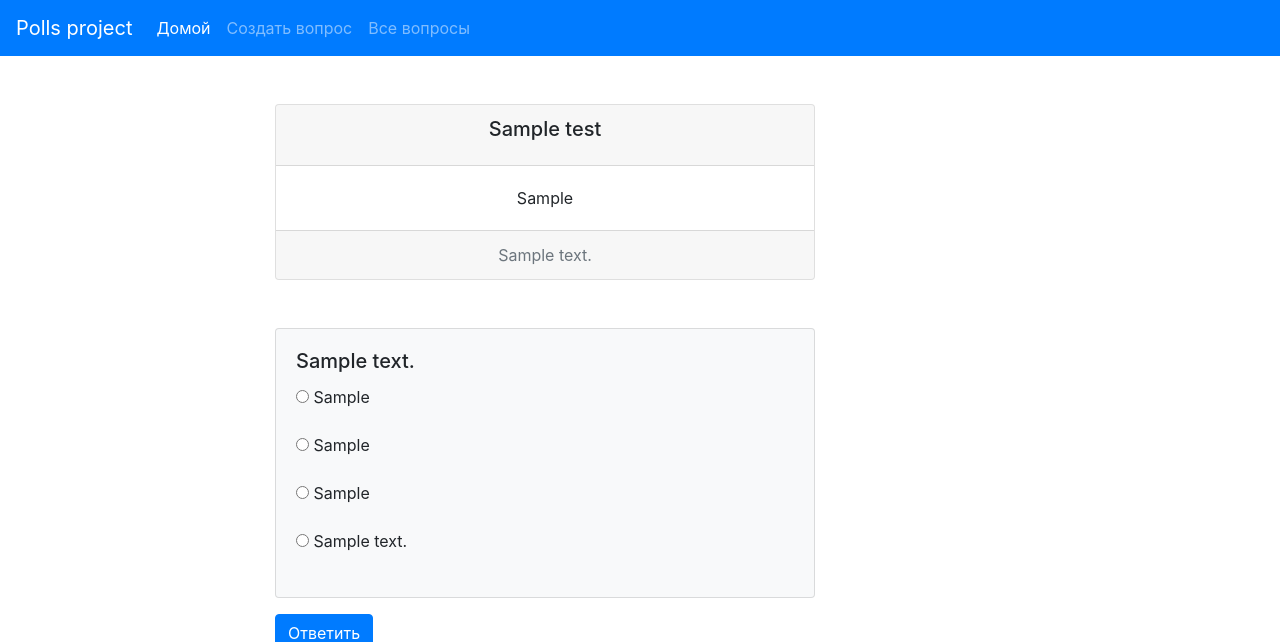
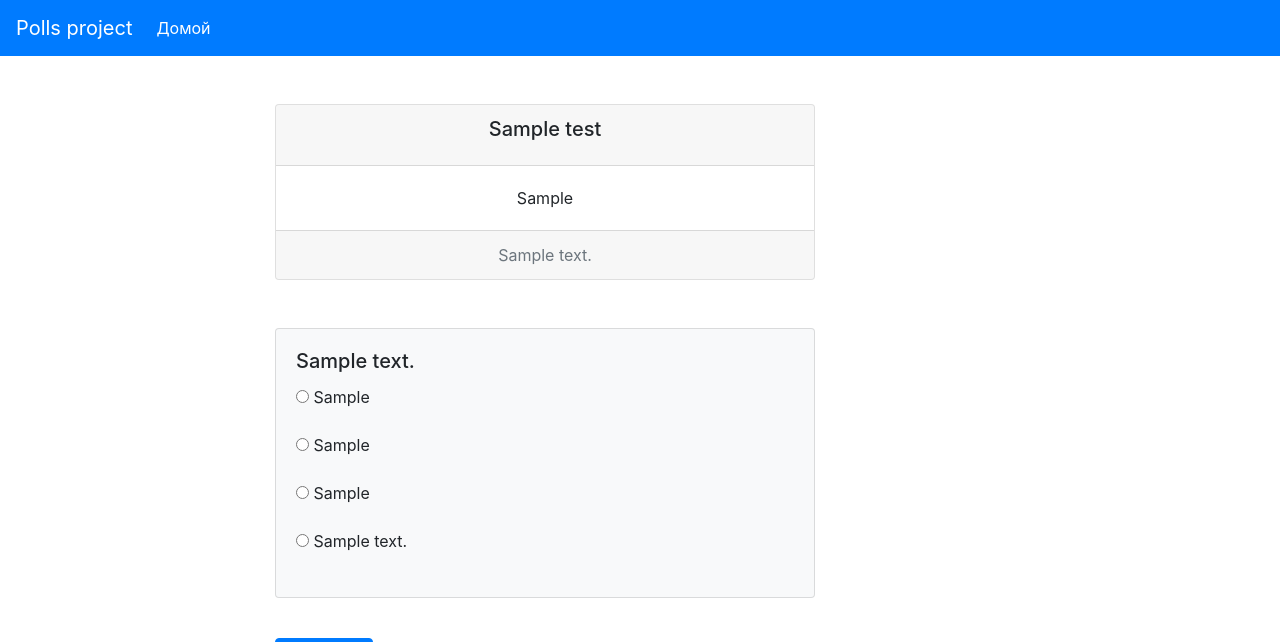
Before and after one commit to lkshinoda/polls_project, a Django app: a page that uses polls/templates/polls/run_test.html in a window 1280 px wide. Shown: the top 642 px of the page. Run offline with Django 3.2, Linux system fonts and the light colour scheme; tables that the repository leaves empty hold one stand-in row (values such as "Sample post"); some libraries are stand-ins or nearby versions.

Commit message:
small fix

```diff
--- a/polls/templates/polls/detail_test.html
+++ b/polls/templates/polls/detail_test.html
@@ -21,13 +21,7 @@
 
     <br>
     <br>
-    {% for quest in test.question.all %}
 
-        <p>{{ quest.question_text }}
-
-    {% endfor %}
-    <br>
-    <br>
     <a class="btn btn-primary" href="{% url 'run_test' slug=test.slug %}" role="button">Пройти тест</a>
 
     <a class="btn btn-outline-primary" href="{% url 'update_test' slug=test.slug %}" role="button">Изменить</a>
--- a/polls/templates/polls/run_test.html
+++ b/polls/templates/polls/run_test.html
@@ -5,13 +5,7 @@
 {% endblock %}
 
 {% block nav_bar_menu %}
-    <li class="nav-item">
-        <a class="nav-link" href="{% url 'create_question' %}">Создать вопрос</a>
-    </li>
 
-    <li class="nav-item">
-        <a class="nav-link" href="{% url 'list_question' %}">Все вопросы</a>
-    </li>
 {% endblock %}
 
 {% block body %}
@@ -72,6 +66,8 @@
                     </div>
                 </div>
 
+            <br>
+
         {% endfor %}
 
     </form>
--- a/polls_project/settings.py
+++ b/polls_project/settings.py
@@ -37,6 +37,7 @@ INSTALLED_APPS = [
     'django.contrib.sessions',
     'django.contrib.messages',
     'django.contrib.staticfiles',
+
     'polls.apps.PollsConfig',
 ]
 
```
